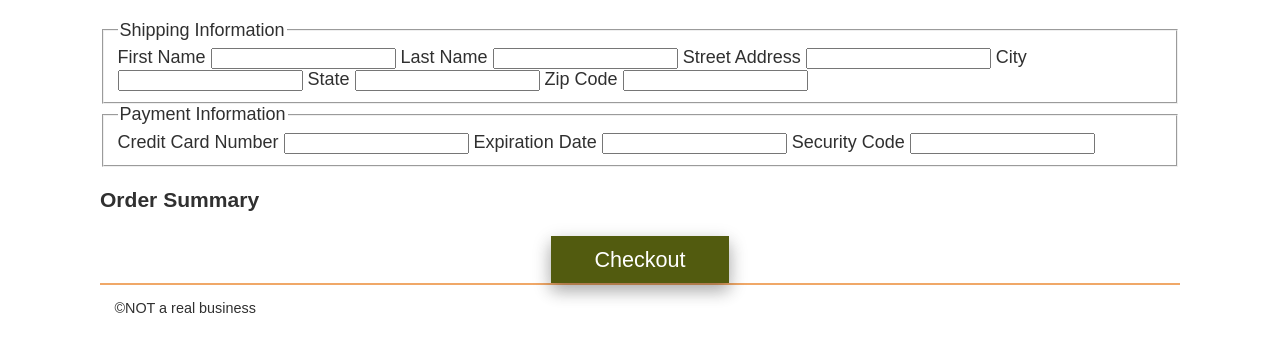
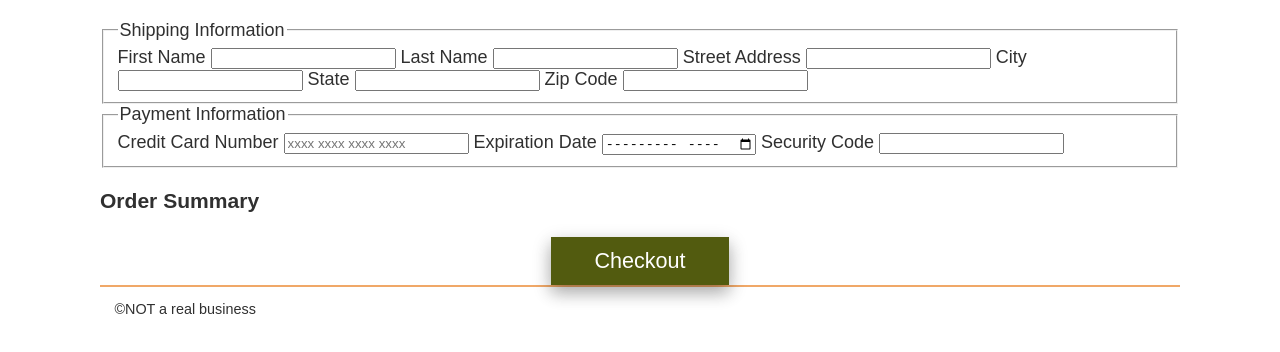
Before and after one commit to ashesmsmith/sleepoutside, a website built with Vite: page src/checkout/index.html in a window 1280 px wide. Shown: the part 118-470 px from the top of the page. Built offline with nearby package versions, Linux system fonts and the light colour scheme; files whose address does not match are found by name.

Commit message:
week 4 team activity/ form updates

```diff
--- a/src/checkout/index.html
+++ b/src/checkout/index.html
@@ -12,7 +12,7 @@
   <body>
     <header class="divider" id="main-header"></header>
 
-    <main class="divider">
+    <main class="divider" id="checkout-page">
       <h2>Review & Place your Order</h2>
 
       <form name="checkout">
@@ -31,22 +31,25 @@
           <label for="state">State</label>
           <input type="text" name="state" id="state" required>
           <label for="zip-code">Zip Code</label>
-          <input type="number" name="zip-code" id="zip-code" required>
+          <input type="text" name="zip-code" id="zip-code" required>
         </fieldset>
 
         <fieldset>
           <legend>Payment Information</legend>
 
           <label for="credit-card">Credit Card Number</label>
-          <input type="number" name="credit-card" id="credit-card" required>
+          <input type="tel" name="credit-card" id="credit-card"
+          placeholder="xxxx xxxx xxxx xxxx" required>
           <label for="expiration">Expiration Date</label>
-          <input type="number" name="expiration" id="expiration" required>
+          <input type="month" name="expiration" id="expiration"
+          value="2024/01" required>
           <label for="security-code">Security Code</label>
-          <input type="number" name="security-code" id="security-code" required>
+          <input type="number" name="security-code" id="security-code"
+          maxlength="3" required>
         </fieldset>
       </form>
 
-      <section>
+      <section class="checkout-summary">
         <h3>Order Summary</h3>
         <h4 id="subtotal"></h4>
         <h4 id="shipping"></h4>
```
